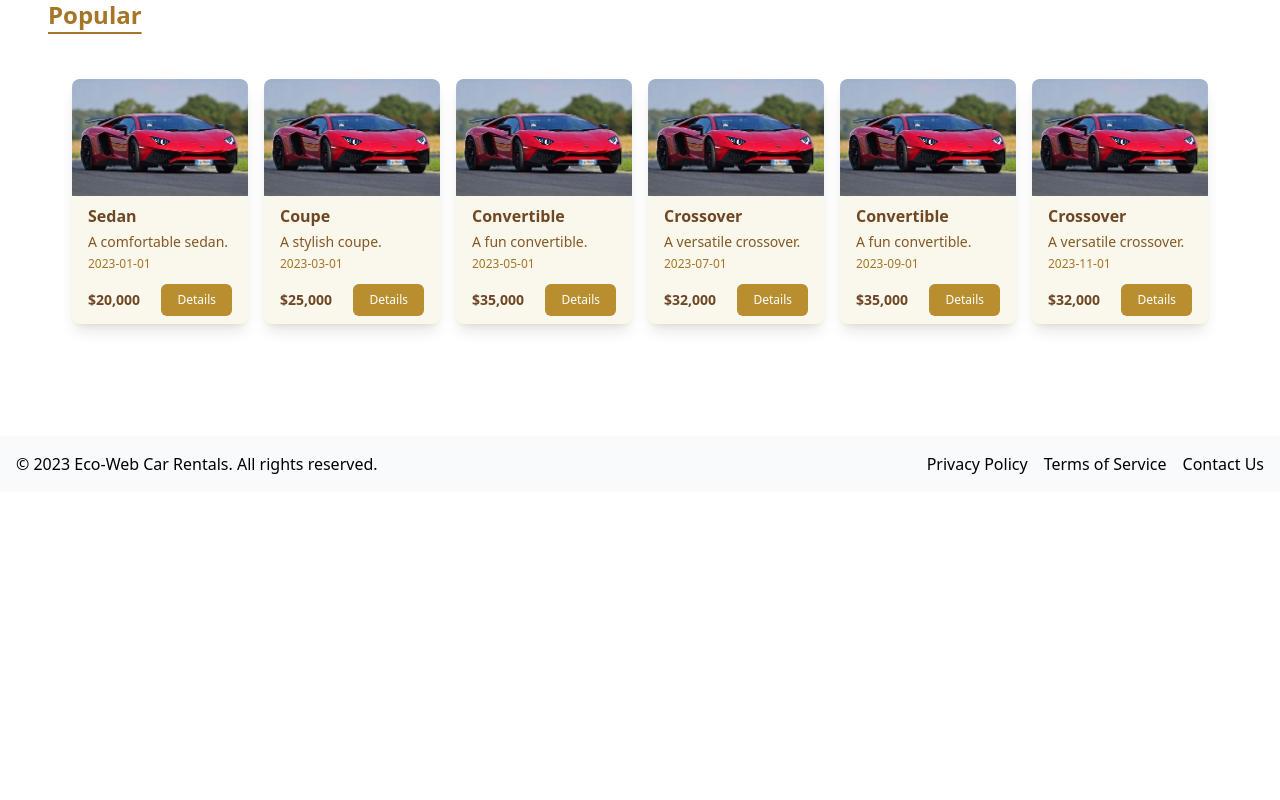
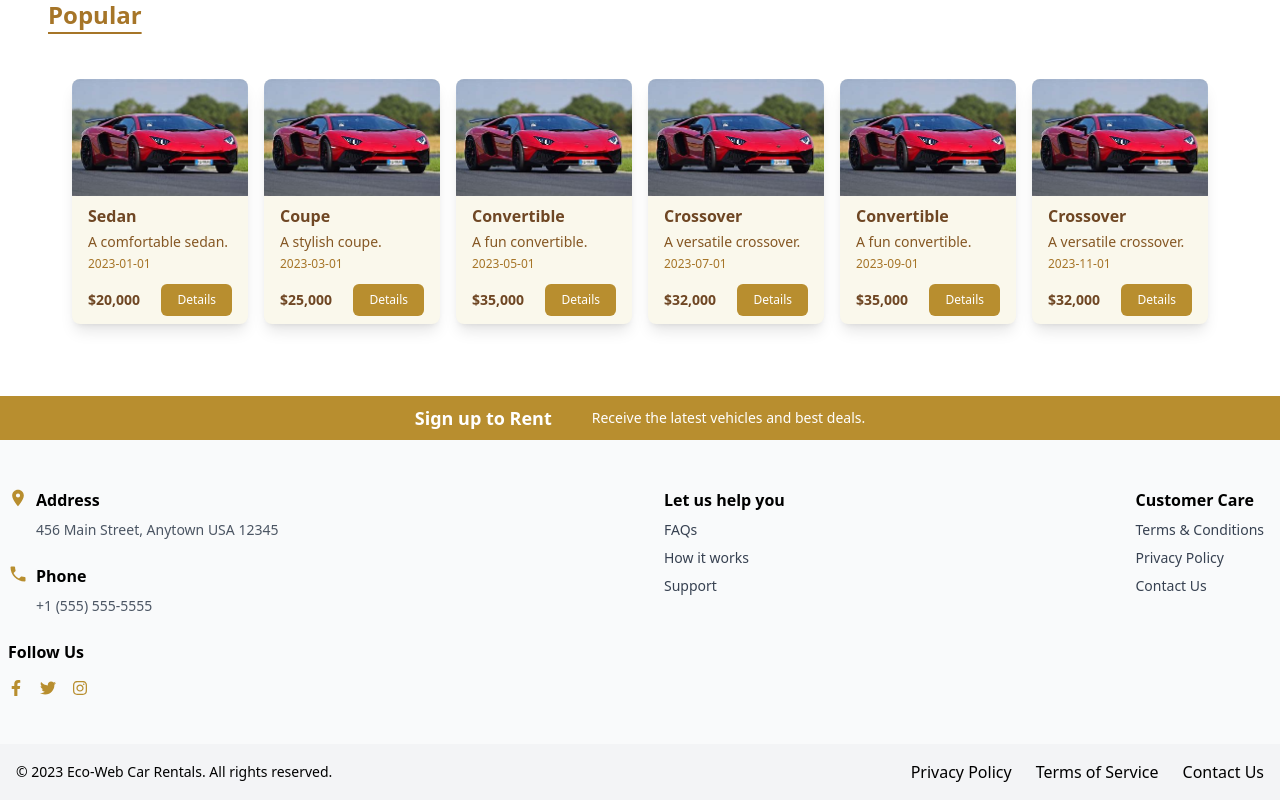
Before and after one commit to dagijosi/eco-web-new, a React (Create React App) app: page / in a window 1280 px wide. Shown: the part 1135-1935 px from the top of the page. Before the commit the page ends 1627 px from the top, so only its background shows below. Built offline with nearby package versions, Linux system fonts and the light colour scheme.

Commit message:
footer edit

```diff
--- a/src/components/Footer.tsx
+++ b/src/components/Footer.tsx
@@ -1,15 +1,130 @@
-const Footer = () => {
+import React from "react";
+import { FaFacebookF, FaTwitter, FaInstagram } from "react-icons/fa";
+import { MdLocationOn, MdPhone } from "react-icons/md";
+
+interface FooterLink {
+  href: string;
+  label: string;
+}
+
+interface ContactDetailsProps {
+  icon: React.ElementType;
+  title: string;
+  details: string;
+}
+
+interface FooterLinksProps {
+  title: string;
+  links: FooterLink[];
+}
+
+const SocialMediaLinks: React.FC = () => (
+  <div className="flex space-x-4 mt-4">
+    <a href="#" className="text-marigold-500 hover:text-marigold-600" aria-label="Facebook">
+      <FaFacebookF  />
+    </a>
+    <a href="#" className="text-marigold-500 hover:text-marigold-600" aria-label="Twitter">
+      <FaTwitter  />
+    </a>
+    <a href="#" className="text-marigold-500 hover:text-marigold-600" aria-label="Instagram">
+      <FaInstagram />
+    </a>
+  </div>
+);
+
+const ContactDetails: React.FC<ContactDetailsProps> = ({ icon: Icon, title, details }) => (
+  <article className="flex items-start space-x-2 mb-6">
+    <Icon className="w-5 h-5 text-marigold-500" />
+    <div>
+      <h2 className="mb-2 font-semibold">{title}</h2>
+      <p className="text-gray-600 text-sm">{details}</p>
+    </div>
+  </article>
+);
+
+const FooterLinks: React.FC<FooterLinksProps> = ({ title, links }) => (
+  <article className="mb-6">
+    <h2 className="mb-2 font-semibold">{title}</h2>
+    <nav className="space-y-2">
+      {links.map((link, index) => (
+        <a
+          key={index}
+          href={link.href}
+          className="block text-gray-700 text-sm hover:text-marigold-500 transition-colors"
+        >
+          {link.label}
+        </a>
+      ))}
+    </nav>
+  </article>
+);
+
+const Footer: React.FC = () => {
+  const helpLinks: FooterLink[] = [
+    { href: "#", label: "FAQs" },
+    { href: "#", label: "How it works" },
+    { href: "#", label: "Support" },
+  ];
+
+  const customerCareLinks: FooterLink[] = [
+    { href: "#", label: "Terms & Conditions" },
+    { href: "#", label: "Privacy Policy" },
+    { href: "#", label: "Contact Us" },
+  ];
+
   return (
-    <footer className="bg-gray-50 shadow-md mt-10 p-4">
-      <div className="flex md:flex-row flex-col justify-between items-center mx-auto container">
-        <p className="text-center md:text-left">&copy; 2023 Eco-Web Car Rentals. All rights reserved.</p>
-        <nav className="flex space-x-4 mt-4 md:mt-0">
-          <a href="/privacy" className="hover:text-marigold-500">Privacy Policy</a>
-          <a href="/terms" className="hover:text-marigold-500">Terms of Service</a>
-          <a href="/contact" className="hover:text-marigold-500">Contact Us</a>
-        </nav>
+    <div>
+      {/* Signup Section */}
+      <section className="flex justify-center items-center gap-6 md:gap-10 bg-marigold-500 px-3 p-2 text-center text-white">
+        <h1 className="font-bold text-base md:text-lg">Sign up to Rent</h1>
+        <p className="text-xs md:text-sm">Receive the latest vehicles and best deals.</p>
+      </section>
+
+      <div className="bg-gray-50 py-12">
+        <div className="gap-8 grid md:grid-cols-2 mx-auto px-6 md:px-2 container">
+          <div>
+            <ContactDetails
+              icon={MdLocationOn}
+              title="Address"
+              details="456 Main Street, Anytown USA 12345"
+            />
+            <ContactDetails
+              icon={MdPhone}
+              title="Phone"
+              details="+1 (555) 555-5555"
+            />
+            <article>
+              <h2 className="font-semibold">Follow Us</h2>
+              <SocialMediaLinks />
+            </article>
+          </div>
+
+          <div className="flex justify-between px-2">
+            <FooterLinks title="Let us help you" links={helpLinks} />
+            <FooterLinks title="Customer Care" links={customerCareLinks} />
+          </div>
+        </div>
       </div>
-    </footer>
+
+      <footer className="bg-gray-100 py-4">
+        <div className="flex md:flex-row flex-col justify-between items-center mx-auto px-4 container">
+          <p className="text-center text-sm md:text-left">
+            &copy; 2023 Eco-Web Car Rentals. All rights reserved.
+          </p>
+          <nav className="flex space-x-6 mt-4 md:mt-0">
+            <a href="/privacy" className="hover:text-marigold-500">
+              Privacy Policy
+            </a>
+            <a href="/terms" className="hover:text-marigold-500">
+              Terms of Service
+            </a>
+            <a href="/contact" className="hover:text-marigold-500">
+              Contact Us
+            </a>
+          </nav>
+        </div>
+      </footer>
+    </div>
   );
 };
 
--- a/src/components/Home/SearchBar.tsx
+++ b/src/components/Home/SearchBar.tsx
@@ -5,12 +5,12 @@ const SearchBar = () => (
     <input
       type="text"
       placeholder="Search for a car..."
-      className="p-2 border rounded-md md:rounded-l-md w-full md:w-auto h-10 focus:outline-none"
+      className="p-2 border rounded-md w-full md:w-auto h-10 focus:outline-none"
     />
     <input
       type="date"
       placeholder="Pick a date..."
-      className="p-2 border-t border-b w-full md:w-auto h-10 focus:outline-none"
+      className="p-2 border rounded-md w-full md:w-auto h-10 focus:outline-none"
     />
     <button className="flex justify-center items-center bg-marigold-500 hover:bg-marigold-700 px-4 py-2 rounded-md md:rounded-r-md focus:ring-2 focus:ring-gold w-full md:w-auto h-10 text-white focus:outline-none">
       <FaSearch />
```
